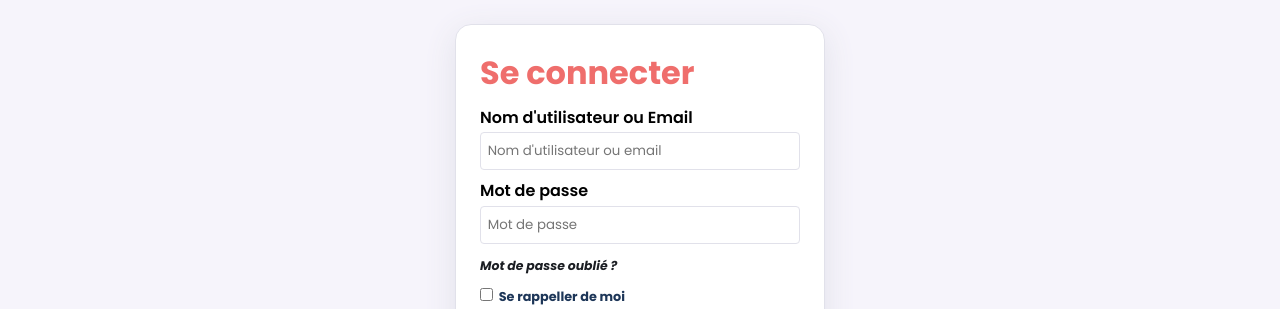
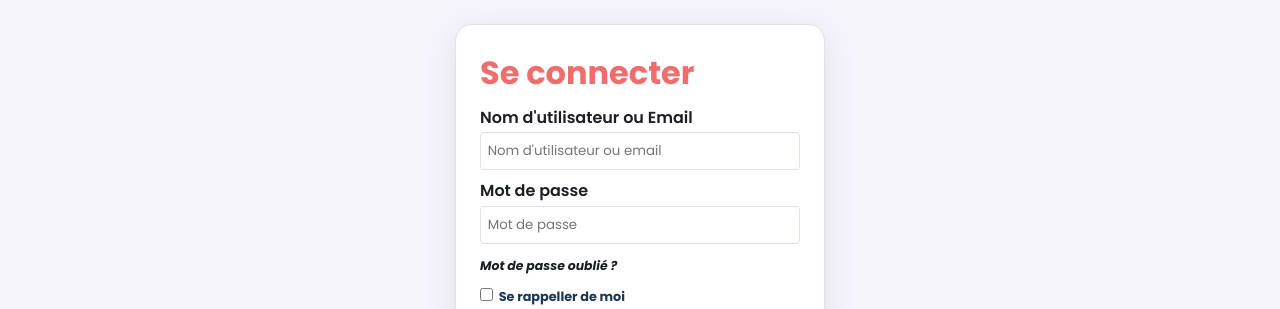
Before and after one commit to mathias-rosa/CPP-CONNECT, a Flask app: page /login in a window 1280 px wide. Shown: the part 167-476 px from the top of the page. Run offline with Flask 2, Linux system fonts and the light colour scheme; some libraries are stand-ins or nearby versions.

Commit message:
connection, inscription et messages d'erreurs

```diff
--- a/app/static/styles/login_styles.css
+++ b/app/static/styles/login_styles.css
@@ -60,6 +60,9 @@ body{
 .inputs input:focus-visible{
     outline: none;
     border-bottom: solid var(--couleur-accentuation);
+}
+.inputs label{
+    color: var(--gris-profond);
 }
 .help-block{
     display: flex;
--- a/app/static/styles/signup_styles.css
+++ b/app/static/styles/signup_styles.css
@@ -60,6 +60,9 @@ body{
     outline: none;
     border-bottom: solid var(--couleur-accentuation);
 }
+.inputs label{
+    color: var(--gris-profond);
+}
 .help-block{
     display: flex;
     margin-bottom: 0.1em;
```
